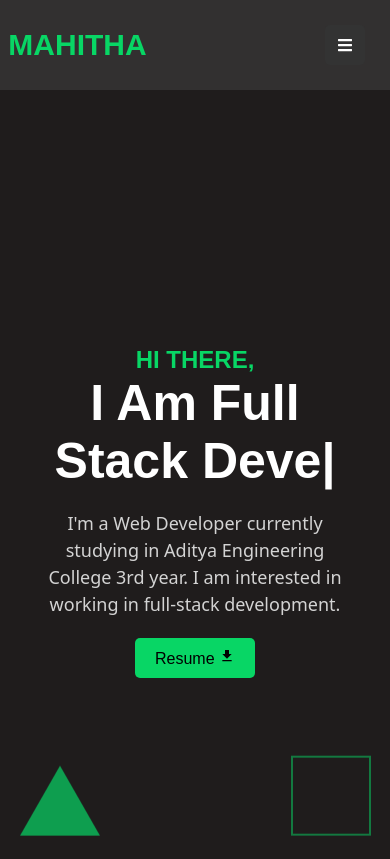
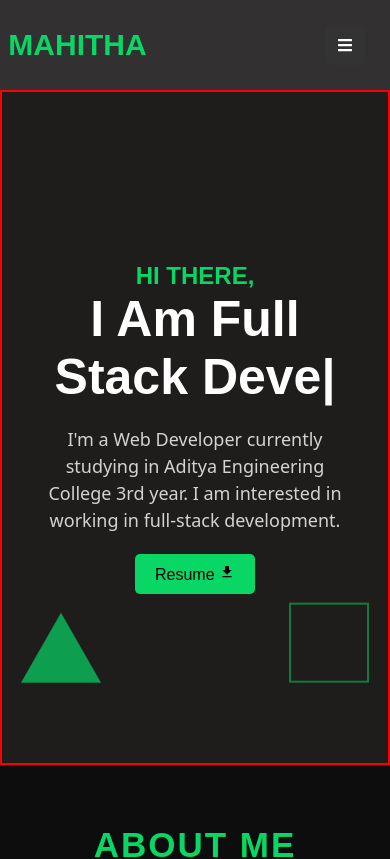
Before and after one commit to dedeepya55/PortfolioMahi, a React (Vite) app: page /Home in a window 390 px wide. Shown: the top 859 px of the page. Built offline with nearby package versions, Linux system fonts and the light colour scheme.

Commit message:
Update Header.css

```diff
--- a/src/components/MahiPotfolio/Header.css
+++ b/src/components/MahiPotfolio/Header.css
@@ -288,7 +288,8 @@
   /* Extra Small Screens */
   @media (max-width: 426px) {
        .header-container{
-           height:80vh;
+           border:2px solid red;
+           min-height:80vh;
        }
     .title {
       font-size: 40px;
```
